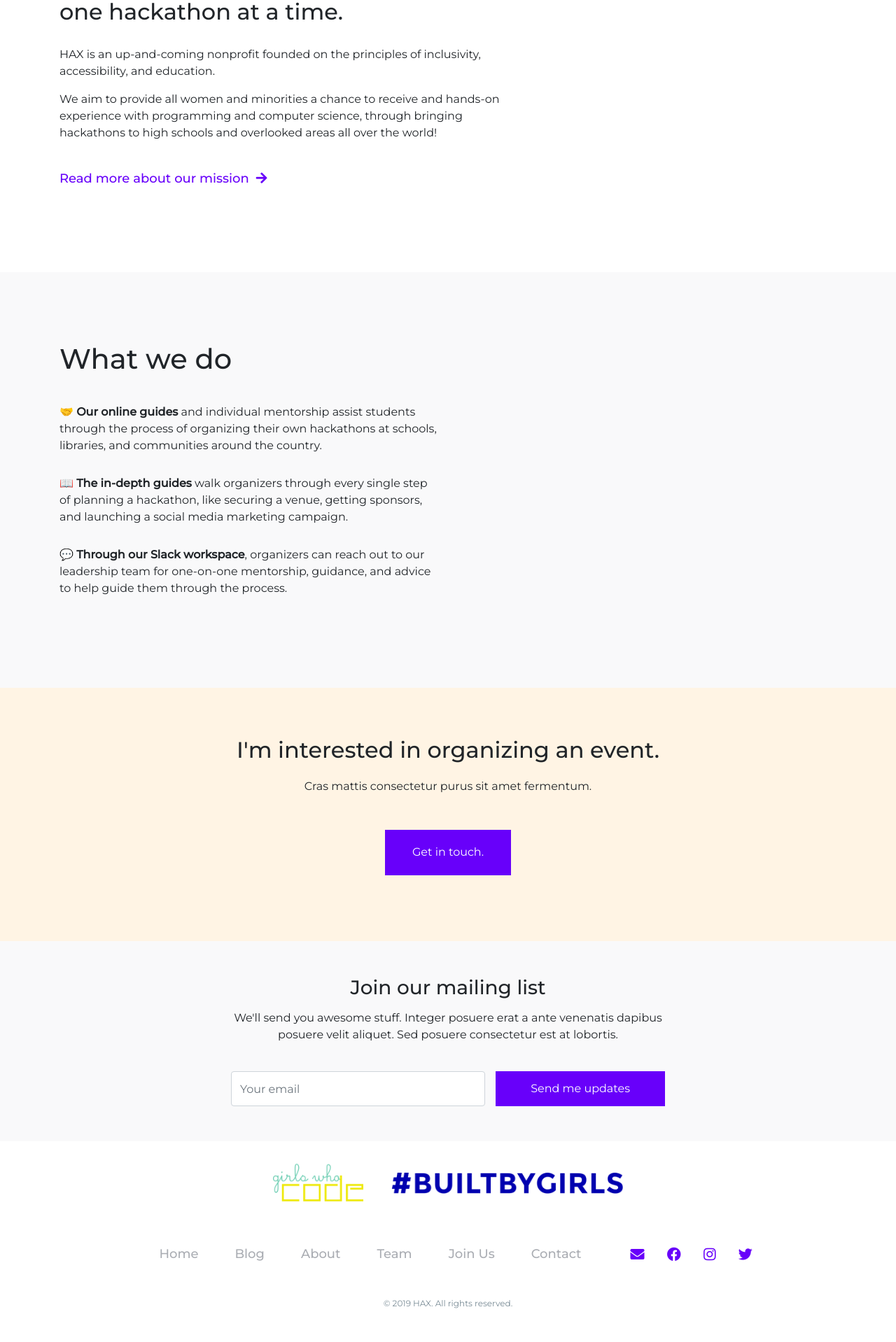
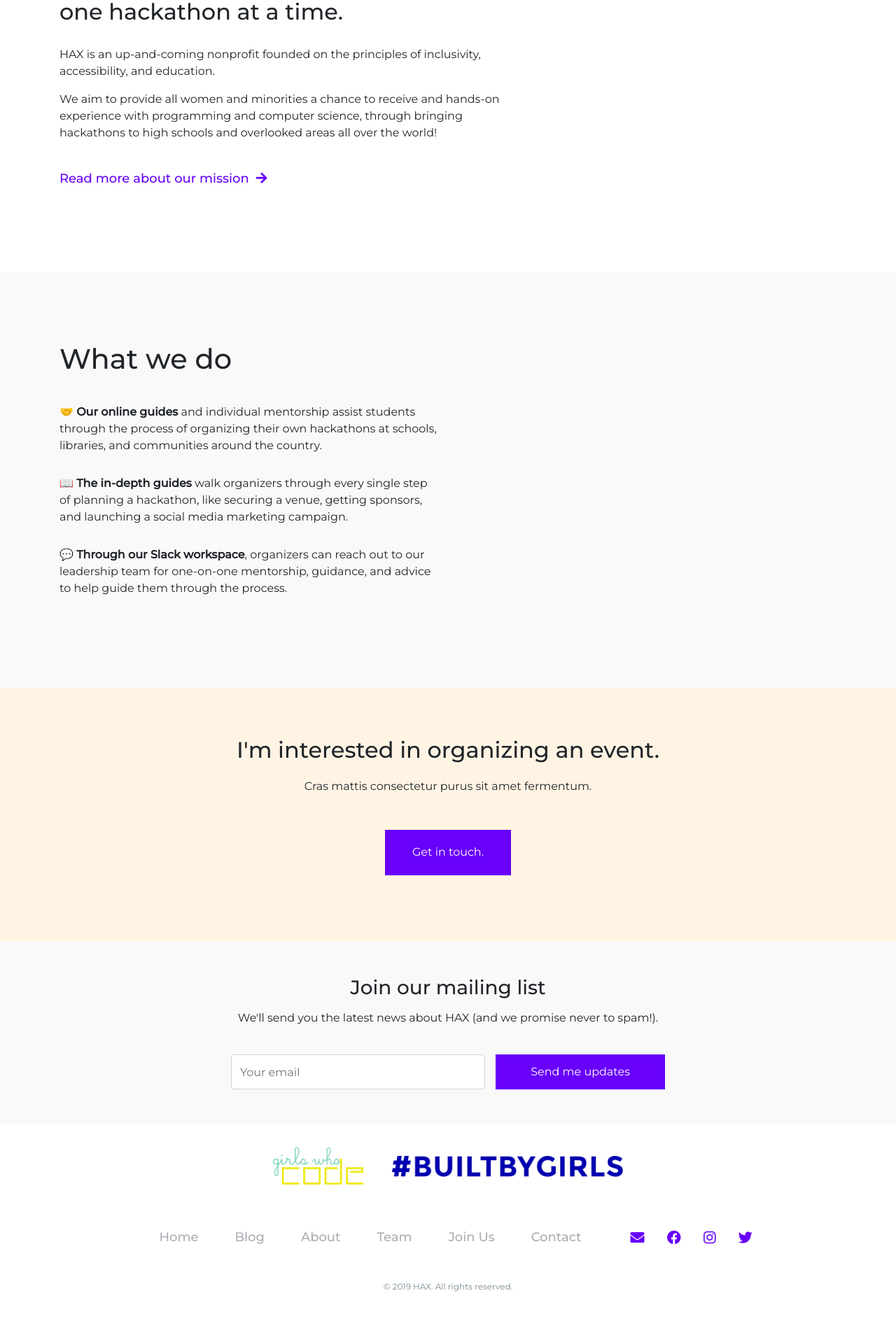
Before and after one commit to hax-org/website, a Jekyll site: the page built from index.html, in a window 1280 px wide. Shown: the part 845-2763 px from the top of the page at 70% size. Built offline with Jekyll 4.4.1, drawn with Linux system fonts in a browser that asks for light colours; nearby versions of some CDN libraries; library files that are not in the unit come from our copies; a script that is not in the unit is left out; after the commit the page ends 2739 px from its top, so only the background shows below that.

Commit message:
connect mailing list to mailchimp

```diff
--- a/_includes/home/mailing-list.html
+++ b/_includes/home/mailing-list.html
@@ -1,10 +1,17 @@
 <section class="section-gray-bg">
 	<div class="mailing-list-container">
 		<h3>Join our mailing list</h3>
-		<p>We'll send you awesome stuff. Integer posuere erat a ante venenatis dapibus posuere velit aliquet. Sed posuere consectetur est at lobortis.</p>
-		<form id="mailing-list-form">
-		  <input type="email" class="form-control" id="email-input" placeholder="Your email">
-		  <button type="submit" class="mailing-list-button">Send me updates</button>
-		</form>
+		<p>We'll send you the latest news about HAX (and we promise never to spam!).</p>
+		<!-- Begin Mailchimp Signup Form -->
+		<div id="mc_embed_signup">
+			<form action="https://haxorg.us20.list-manage.com/subscribe/post?u=14325e38fdf5e7d6d6de2091c&amp;id=3f26c7b2c3" method="post" id="mc-embedded-subscribe-form" name="mc-embedded-subscribe-form" class="mailing-list-form validate" target="_blank" novalidate>
+				<input type="email" name="EMAIL" class="form-control required email email-input" id="mce-EMAIL" placeholder="Your email" value="">
+				<!-- real people should not fill this in and expect good things - do not remove this or risk form bot signups-->
+				<div style="position: absolute; left: -5000px;" aria-hidden="true"><input type="text" name="b_14325e38fdf5e7d6d6de2091c_3f26c7b2c3" tabindex="-1" value=""></div>
+				<button type="submit" class="mailing-list-button">Send me updates</button>
+				</div>
+			</form>
+		</div>
+		<!--End mc_embed_signup-->
 	</div>
 </section>
--- a/_sass/_home.scss
+++ b/_sass/_home.scss
@@ -184,7 +184,7 @@
   }
 }
 
-#mailing-list-form {
+.mailing-list-form {
   display: flex;
   flex-direction: column;
   @media (min-width: $md) {
@@ -192,7 +192,7 @@
   }
 }
 
-#email-input {
+.email-input {
   height: 50px;
   width: 80%;
   margin: 0 auto;
```
